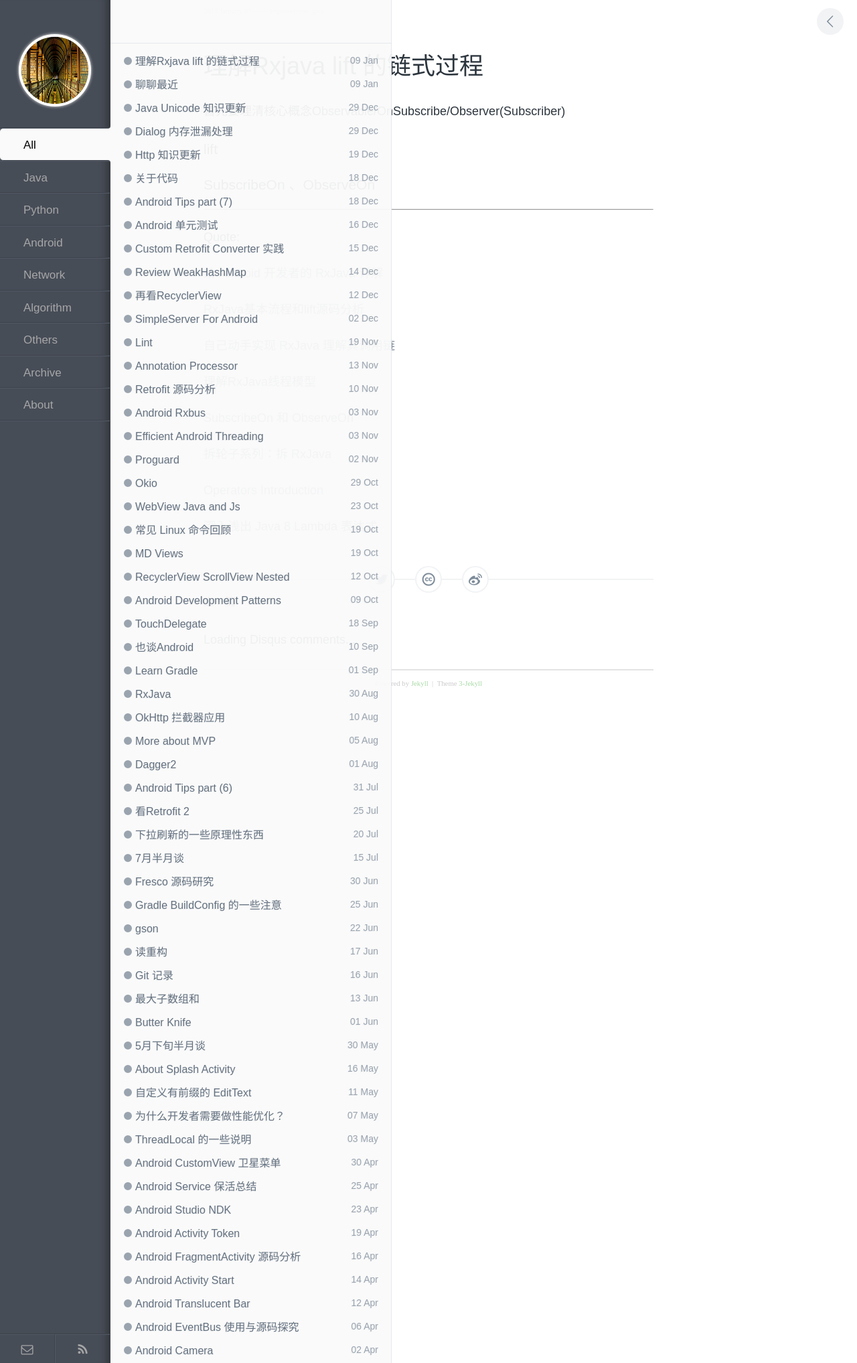
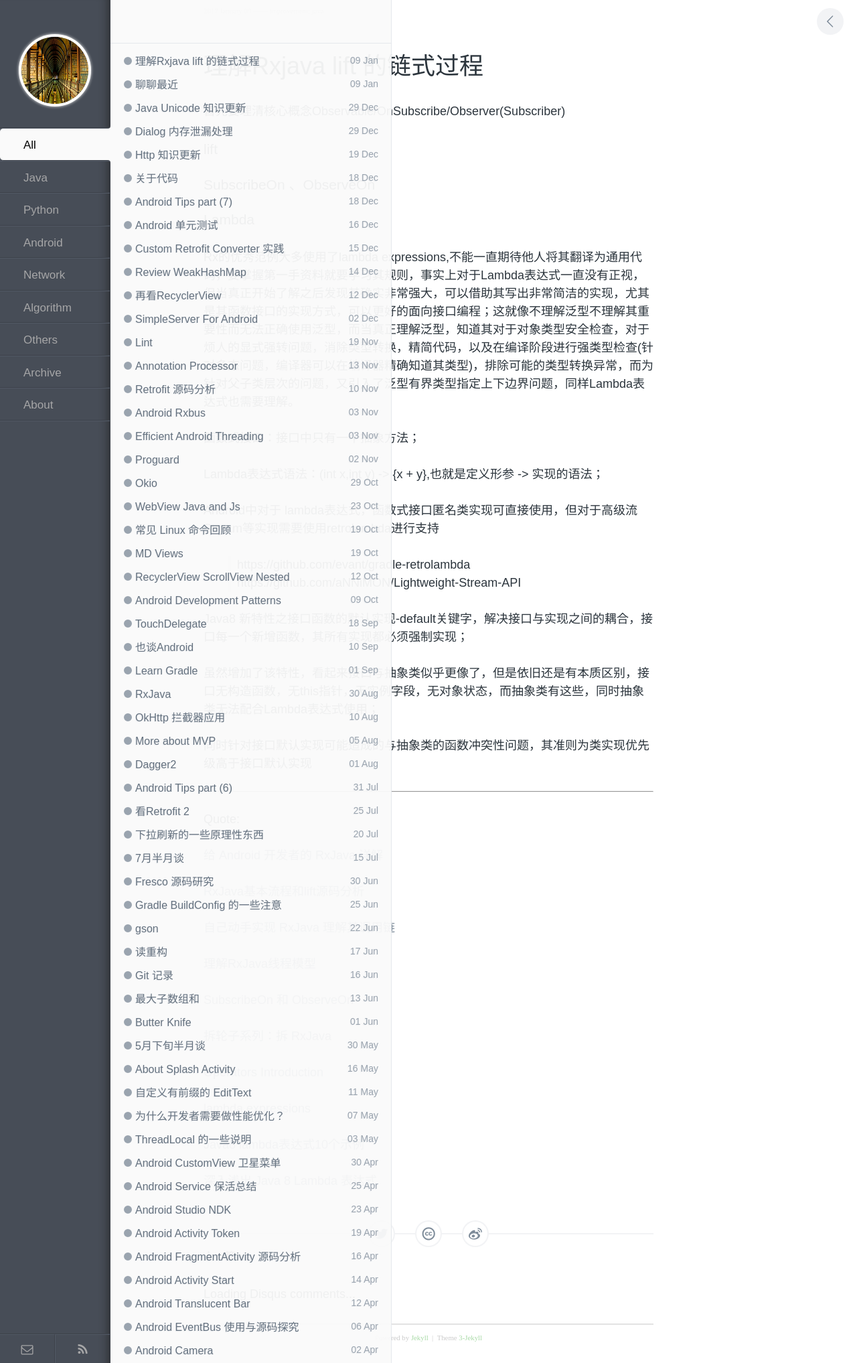
Before and after one commit to enlipan/enlipan.github.io, a Jekyll site: the page built from _posts/2017-01-09-rxjava-lift.md, in a window 1280 px wide. Shown: the whole page at 67% size. Built offline with Jekyll 4.4.1, drawn with Linux system fonts in a browser that asks for light colours; nearby versions of some CDN libraries; comment, search, counter and statistics services are not loaded.

Commit message:
modify page

```diff
--- a/_posts/2017-01-09-rxjava-lift.md
+++ b/_posts/2017-01-09-rxjava-lift.md
@@ -26,15 +26,26 @@
 
 
 
+### Lambda
+
+Rx的优秀范例大多使用了lambda expressions,不能一直期待他人将其翻译为通用代码，要掌握第一手资料就要学习其规则，事实上对于Lambda表达式一直没有正视，但当真正开始了解之后发现其确实非常强大，可以借助其写出非常简洁的实现，尤其是其函数接口的实现方式，可以更好的面向接口编程；这就像不理解泛型不理解其重要性而无法正确使用泛型，而当真正理解泛型，知道其对于对象类型安全检查，对于烦人的显式强转问题，消除类型转换，精简代码，以及在编译阶段进行强类型检查(针对多态问题，编译器可以在编译器精确知道其类型)，排除可能的类型转换异常，而为针对父子类层次的问题，又引入了泛型有界类型指定上下边界问题，同样Lambda表达式也需要理解。
+
+函数式接口：接口中只有一个抽象方法；
+
+Lambda表达式语法：(int x,int y) -> {x + y},也就是定义形参 -> 实现的语法；
 
 
 
+Android中对于 lambda表达式，函数式接口匿名类实现可直接使用，但对于高级流Stream等实现需要使用retrolambda进行支持
 
+>   https://github.com/evant/gradle-retrolambda
+>  https://github.com/aNNiMON/Lightweight-Stream-API
 
+Java8 新特性之接口函数的默认实现-default关键字，解决接口与实现之间的耦合，接口每一个新增函数，其所有实现都必须强制实现；
 
+虽然增加了该特性，看起来接口与抽象类似乎更像了，但是依旧还是有本质区别，接口无构造函数，无this指针，无实例字段，无对象状态，而抽象类有这些，同时抽象类无法配合Lambda表达式使用；
 
-
-
+同时针对接口默认实现可能造成的与抽象类的函数冲突性问题，其准则为类实现优先级高于接口默认实现
 
 ---
 
@@ -54,4 +65,8 @@
 
 [Operators Introduction](http://reactivex.io/documentation/operators.html)
 
+[lambda expressions](http://www.oracle.com/webfolder/technetwork/tutorials/obe/java/Lambda-QuickStart/index.html)
+
+[Java8 lambda表达式10个示例](http://www.importnew.com/16436.html)
+
 [深入浅出 Java 8 Lambda 表达式](http://blog.oneapm.com/apm-tech/226.html)
```
Also changed, not shown: _posts/2016-12-19-http-knowledge-new.md (+2 -0 lines).
